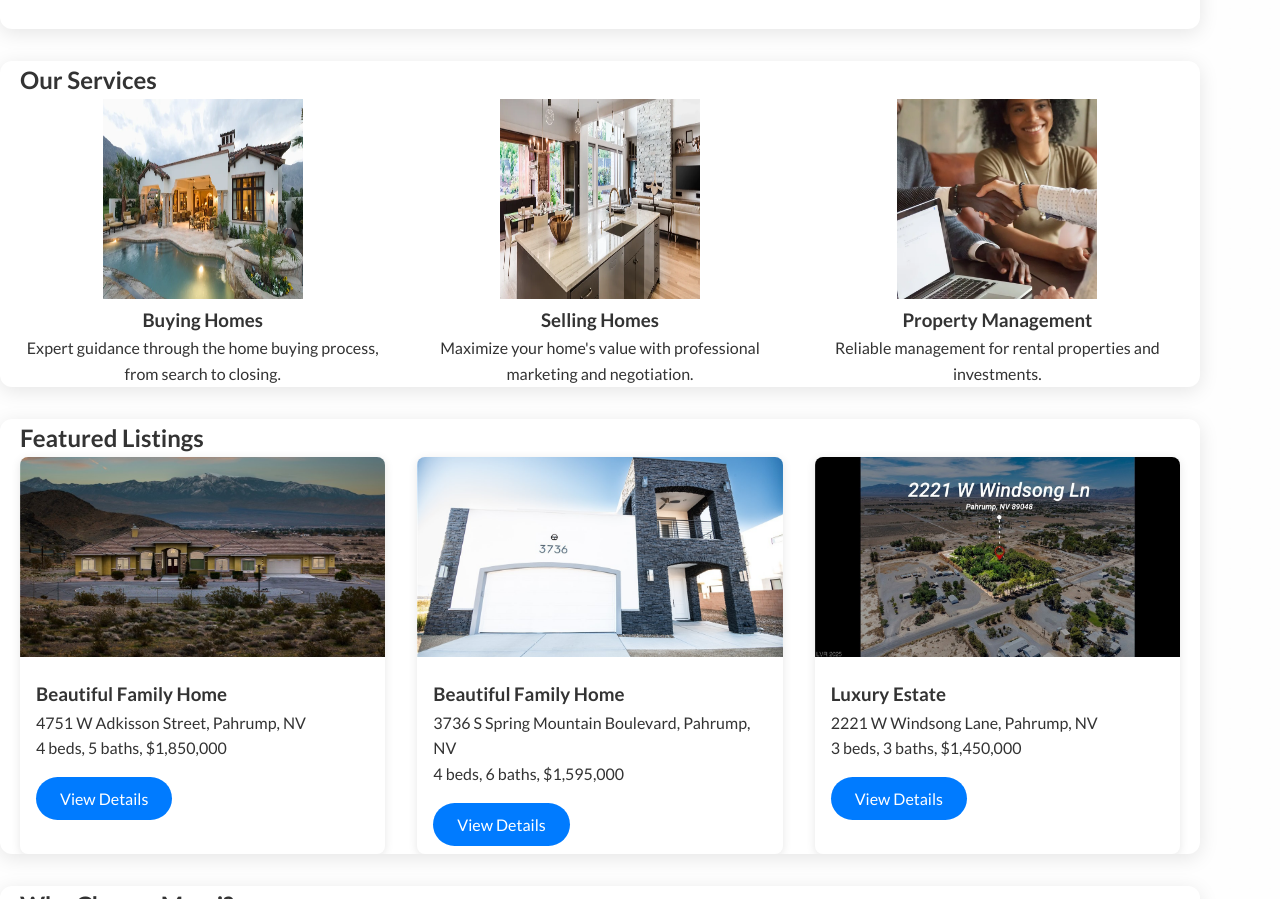
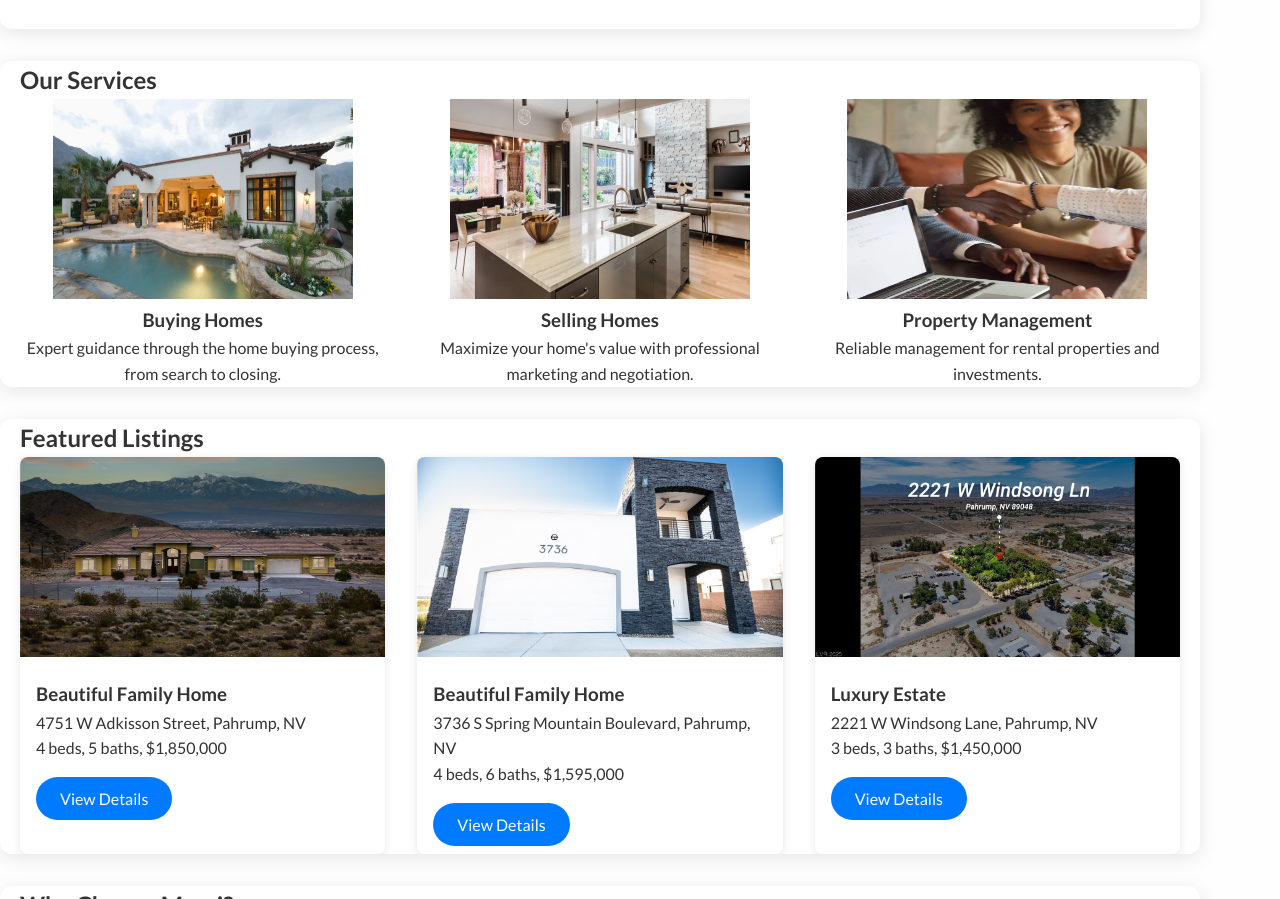
Before and after one commit to Sebastiene-Saavedra/Sebastiene-Saavedra.github.io, a plain HTML site: page index.html in a window 1280 px wide. Shown: the part 1202-2101 px from the top of the page. Drawn offline with Linux system fonts and the light colour scheme.

Commit message:
Update index.html

```diff
--- a/index.html
+++ b/index.html
@@ -258,17 +258,17 @@
         <h2>Our Services</h2>
         <div class="services-grid">
             <div class="service-item">
-                <img src="images/Buy1.webp" style="width:200px; height:200px;">
+                <img src="images/Buy1.webp" style="width:300px; height:200px;">
                 <h3>Buying Homes</h3>
                 <p>Expert guidance through the home buying process, from search to closing.</p>
             </div>
             <div class="service-item">
-                <img src="images/Sell1.webp" style="width:200px; height:200px;">
+                <img src="images/Sell1.webp" style="width:300px; height:200px;">
                 <h3>Selling Homes</h3>
                 <p>Maximize your home's value with professional marketing and negotiation.</p>
             </div>
             <div class="service-item">
-                <img src="images/Service1.webp" style="width:200px; height:200px;">
+                <img src="images/Service1.webp" style="width:300px; height:200px;">
                 <h3>Property Management</h3>
                 <p>Reliable management for rental properties and investments.</p>
             </div>
```
